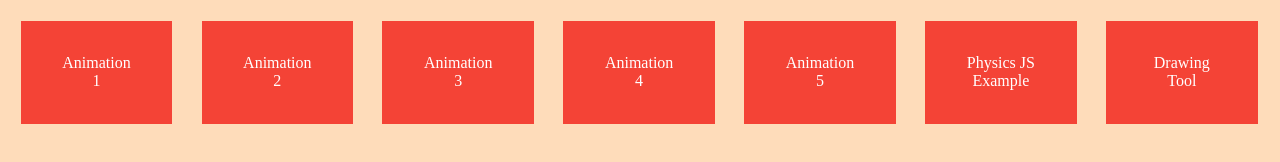
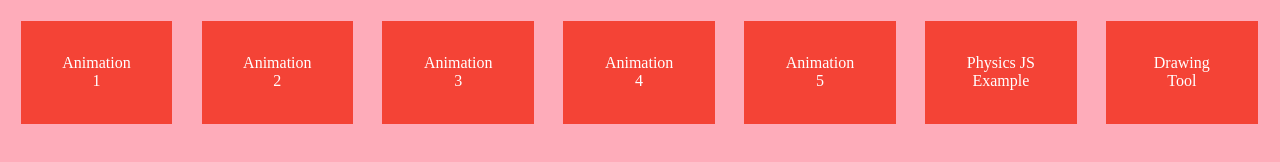
Before and after one commit to abhishekvermasg/abhishekvermasg.github.io, a plain HTML site: page index.html in a window 1280 px wide. Drawn offline with Linux system fonts and the light colour scheme.

Commit message:
Update index.html

```diff
--- a/index.html
+++ b/index.html
@@ -3,7 +3,7 @@
       <title>codemaster15.github.io</title>
       <style>
         body {
-          background: #fedcba;
+          background: #feacba;
         }
         a:link, a:visited {
           background-color: #f44336;
```
